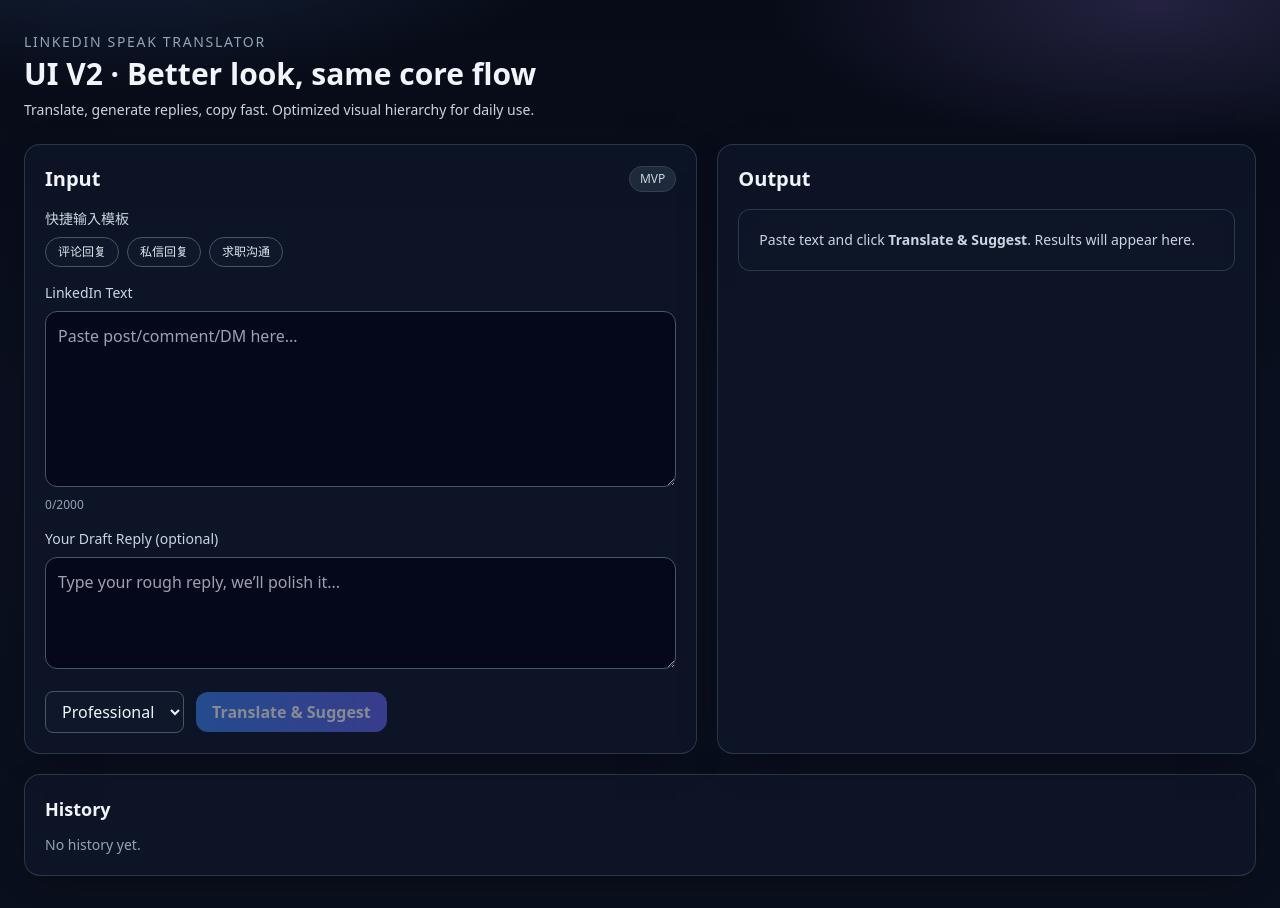
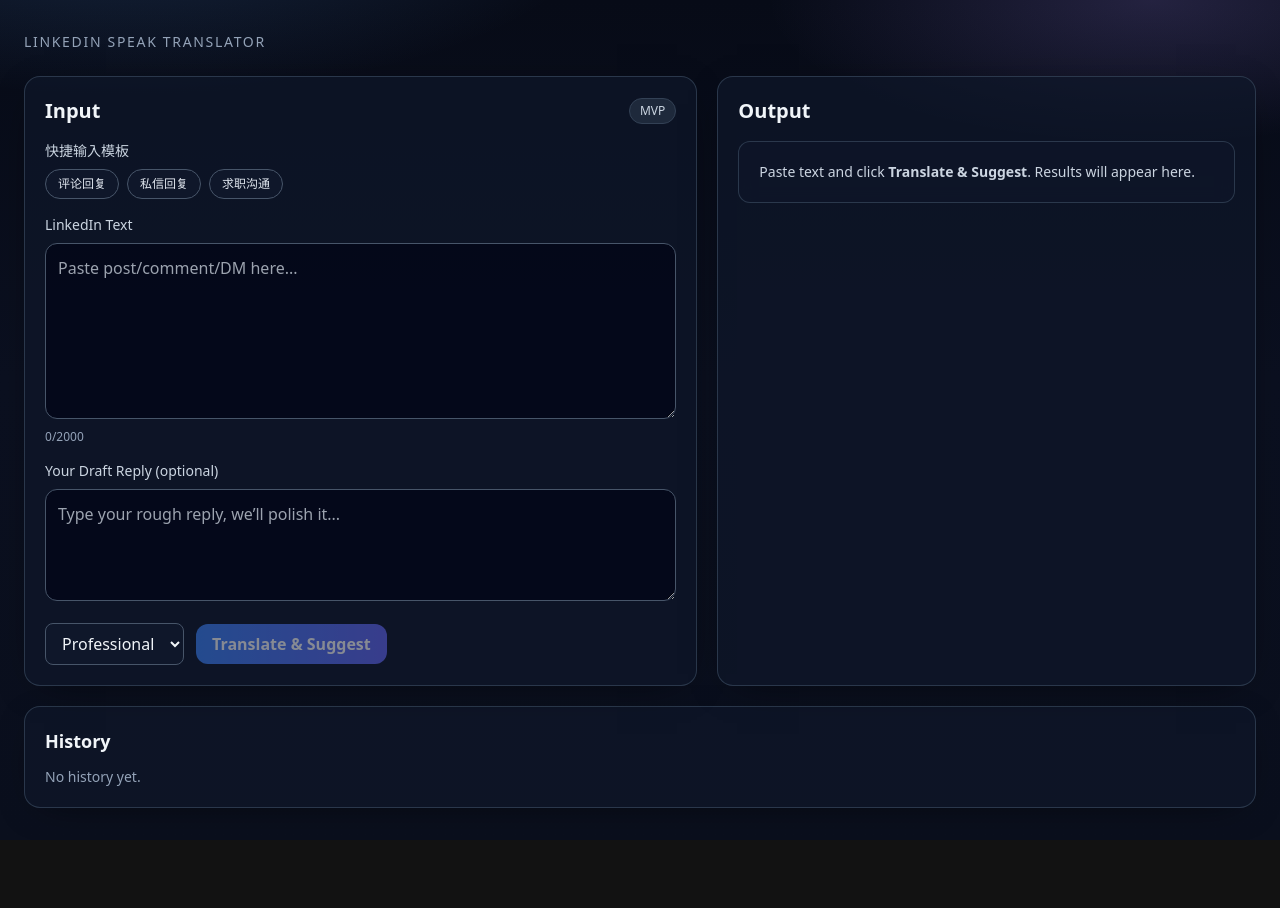
Before and after one commit to bingmeishi801-lgtm/linkedin-speak-translator, a Next.js app: page /app in a window 1280 px wide. After the commit the page ends 840 px from the top, so only its background shows below. Built offline with nearby package versions, Linux system fonts and the light colour scheme.

Commit message:
chore: remove UI V2 heading and subtitle

```diff
--- a/app/app/page.tsx
+++ b/app/app/page.tsx
@@ -158,8 +158,6 @@
       <div className="mb-6 flex flex-wrap items-end justify-between gap-3">
         <div>
           <p className="section-title">LinkedIn Speak Translator</p>
-          <h1 className="mt-1 text-2xl font-bold sm:text-3xl">UI V2 · Better look, same core flow</h1>
-          <p className="mt-2 text-sm text-slate-300">Translate, generate replies, copy fast. Optimized visual hierarchy for daily use.</p>
         </div>
       </div>
 
```
